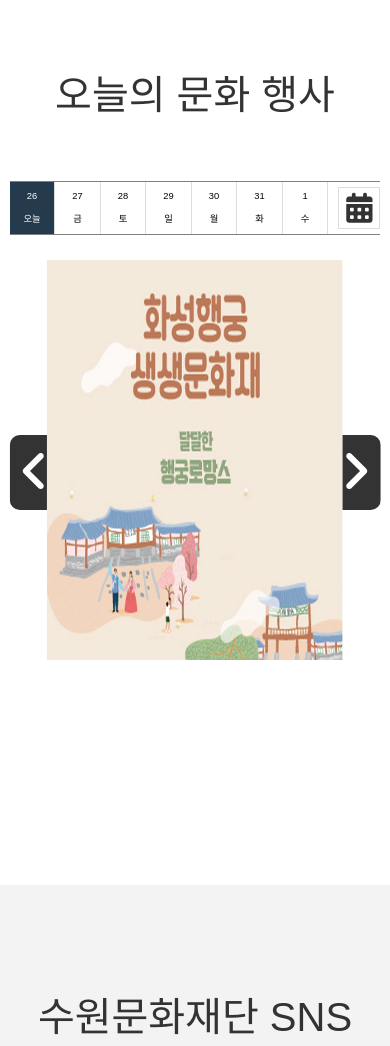
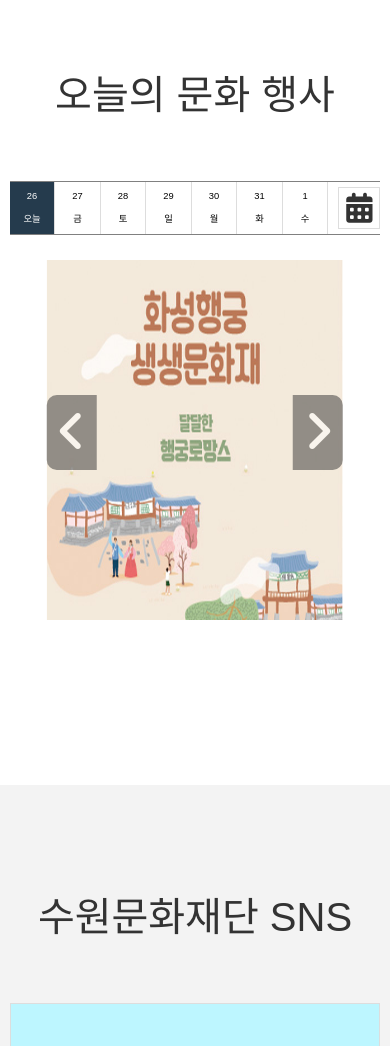
Before and after one commit to ekkkk1230/project2, a plain HTML site: page index.html in a window 390 px wide. Shown: the part 882-1928 px from the top of the page. Drawn offline with Linux system fonts and the light colour scheme.

Commit message:
'culture-calendar수정'

```diff
--- a/css/index.css
+++ b/css/index.css
@@ -713,7 +713,7 @@ section{
 }
 .slide_culture .culture li img{
     width: 100%;
-    height: 100%;
+   /*  height: 100%; */
 }
 
 .slide_culture_bt_wrap{
--- a/css/index_mq.css
+++ b/css/index_mq.css
@@ -119,7 +119,6 @@
         font-size: 1.5em;
     }
 
-
     .board_cont {
         flex: 1 0 700px;
         background-color: whitesmoke;
@@ -128,7 +127,10 @@
     .board_tab_cont ul li span:nth-child(3){
         display: none;
     }
-
+    .slide_culture{
+        padding-bottom: 0;
+        height: 500px;
+    }
     #calendar .slide_calendar{
         width: 95%;
         margin: 0 auto;
@@ -145,6 +147,7 @@
     }
     .slide_culture .culture .slide_wrap ul{
         gap: 0;
+        height: 70%;
     }
     .slide_culture .culture{
         width: 95%;
@@ -159,7 +162,12 @@
         width: 260px;
         height: 360px;
     }
-
+    .slide_culture_bt_wrap{
+        top: 220px;
+    }
+    .slide_culture_bt{
+        padding: 12px;
+    }
 
     #sns{
         height: 1000px;
@@ -250,6 +258,14 @@
         margin: 10px 0;
     }
 }
+@media screen and (max-width:1000px){
+    .slide_culture_bt_wrap {
+        top: 210px;
+    }
+    .slide_culture .culture .slide_wrap ul{
+        height: 60%;
+    }
+}
 @media screen and (max-width:980px){
     body{
         -ms-overflow-style: none;
@@ -305,11 +321,24 @@
         flex: 1;
         gap: 0;
     }
+    .slide_culture .culture li{
+        flex: 50%;
+        flex-shrink: 0;
+    }
     .slide_culture_bt_wrap{
-        top: 250px;
+        width: 80%;
+        margin: 0 auto;
     }
     .slide_culture_bt{
+        background-color: #333333;
         padding: 10px;
+        position: relative;
+        z-index: 5;
+        color: #ffffff;
+        opacity: 0.5;
+    }
+    .slide_culture_bt:hover{
+        opacity: 1;
     }
 
     .sns_wrap{
@@ -565,9 +594,6 @@
         width: 80%;
         height: 80%;
     }
-    .slide_culture_bt_wrap{
-        top: 250px;
-    }
 
     #culture_icon>ul{
         padding-left: 50px;
@@ -645,4 +671,7 @@
         flex: 100%;
         flex-shrink: 0;
     }
+    #culture_icon>ul>li>.icon_pt{
+        height: 140px;
+    }
 }
--- a/css/sub4.css
+++ b/css/sub4.css
@@ -337,7 +337,7 @@ nav a{
     width: 100%;
     height: 100%;
     background: rgba(0,0,0,.5);
-    position: absolute;
+    position: fixed;
     left: 0;
     top: 0;
     z-index: 999999;
```
Also changed, not shown: index.html (line endings or trailing spaces).
